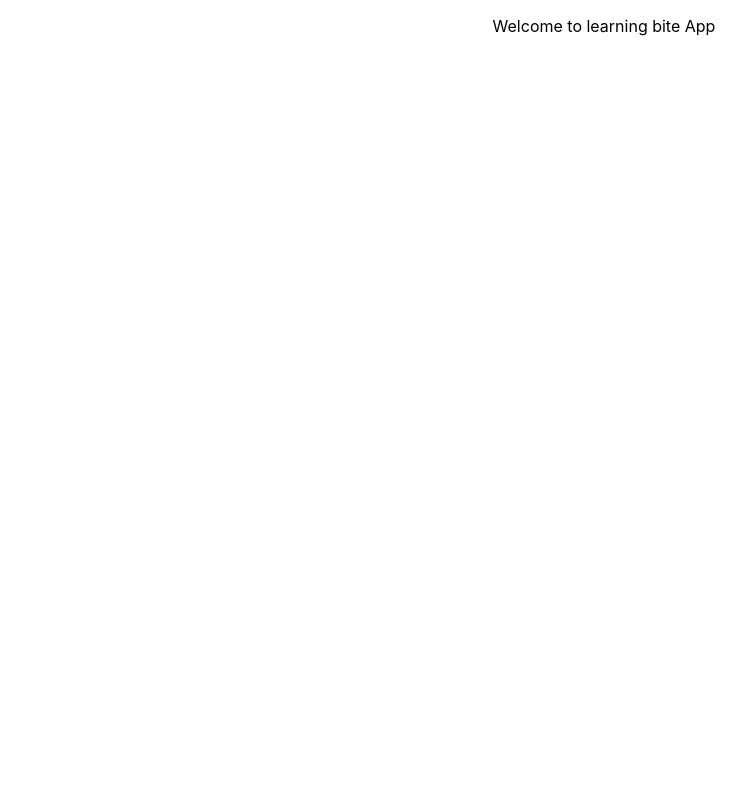
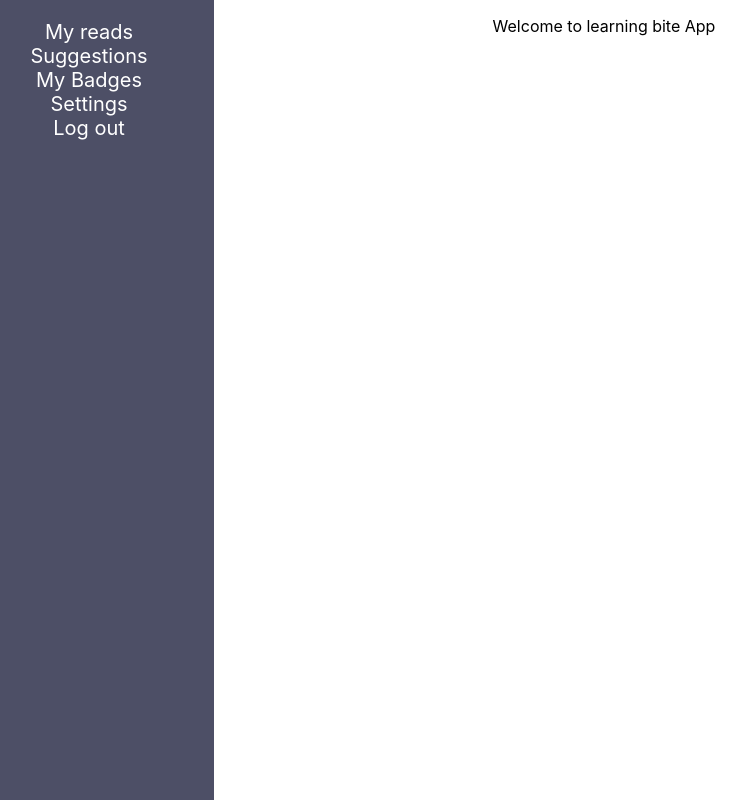
Before and after one commit to Ibango7/learning-bite-app, a React (Create React App) app: page / in a window 1280 px wide. Shown: the whole page, without its empty margins (36-782 px from the left). Built offline with nearby package versions, Linux system fonts and the light colour scheme.

Commit message:
:construction: working on side bar

```diff
--- a/src/App.js
+++ b/src/App.js
@@ -1,11 +1,14 @@
 import './App.css';
+import SideBar from './components/SideBar';
 
 function App() {
+  const items = ["My reads", "Suggestions", " My Badges", "Settings", "Log out"];
   return (
     <div className="App">
         <p>
            Welcome to learning bite App
         </p>
+        <SideBar items ={items}/>
 
     </div>
   );
--- /dev/null
+++ b/src/components/SideBar.js
@@ -0,0 +1,15 @@
+import React from 'react';
+import styles from './side-bar-style.module.css';
+
+const SideBar = (props) =>{
+    const items = props.items.map((item, index) =>{
+        return <li key={index}> {item} </li>
+    });
+    return (
+        <div className={styles.sidebar}>
+           {items}
+        </div>
+    );
+}
+
+export default SideBar;
--- /dev/null
+++ b/src/components/side-bar-style.module.css
@@ -0,0 +1,12 @@
+.sidebar {
+    height: 100%;
+    width: 250px;
+    position: fixed;
+    top: 0;
+    left: 0;
+    background-color: #4D4F66;
+    padding-top: 20px;
+    color: #fff; ;
+    font-size: 20px;
+    list-style: none;
+  }
```
